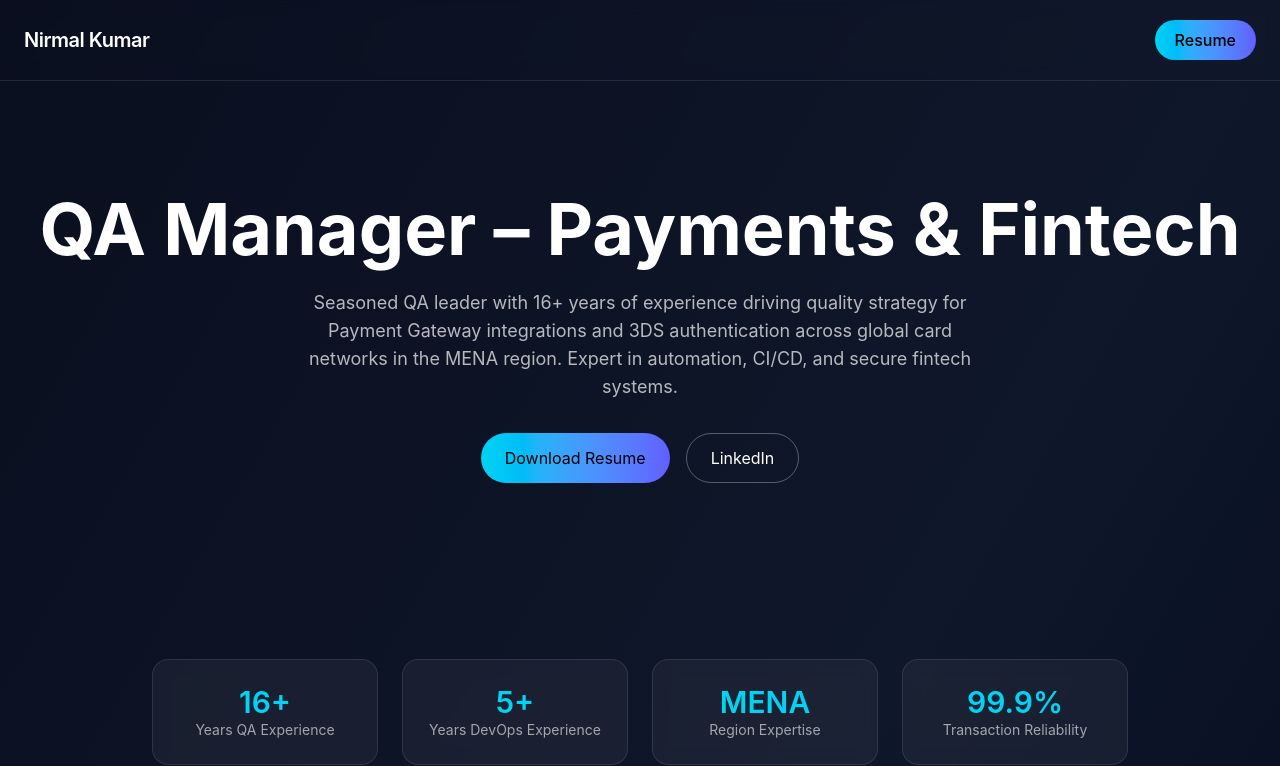
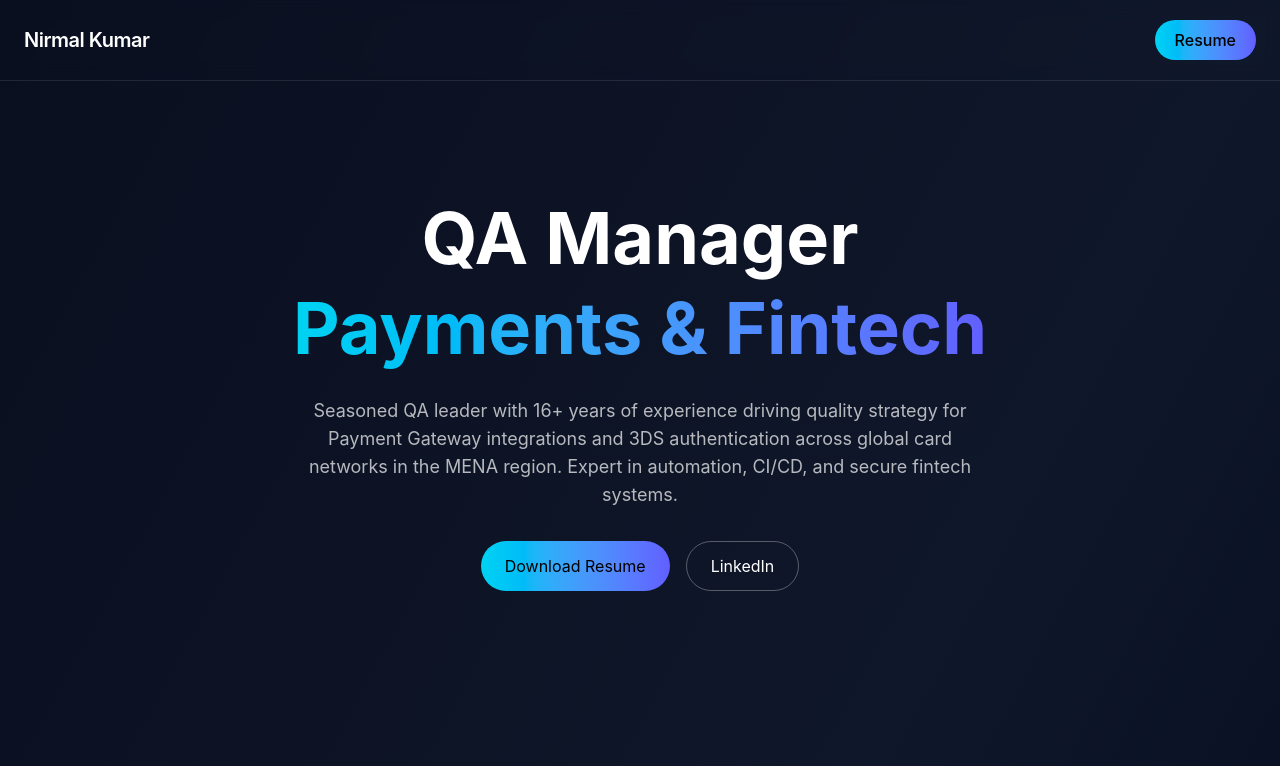
Before and after one commit to nirmalcse/qa-portfolio, a React (Vite) app: page / in a window 1280 px wide. Shown: the top 766 px of the page. Built offline with nearby package versions, Linux system fonts and the light colour scheme; no server answers.

Commit message:
updated headline

```diff
--- a/src/App.tsx
+++ b/src/App.tsx
@@ -38,9 +38,12 @@ export default function App() {
           initial="hidden"
           animate="show"
           transition={{ duration: 0.6 }}
-          className="text-5xl md:text-7xl font-bold mb-6"
+          className="text-5xl md:text-7xl font-bold mb-6 leading-tight"
         >
-          QA Manager – Payments & Fintech
+          QA Manager <br />
+          <span className="bg-gradient-to-r from-cyan-400 to-indigo-500 bg-clip-text text-transparent">
+            Payments & Fintech
+          </span>
         </motion.h2>
 
         <motion.p
```
